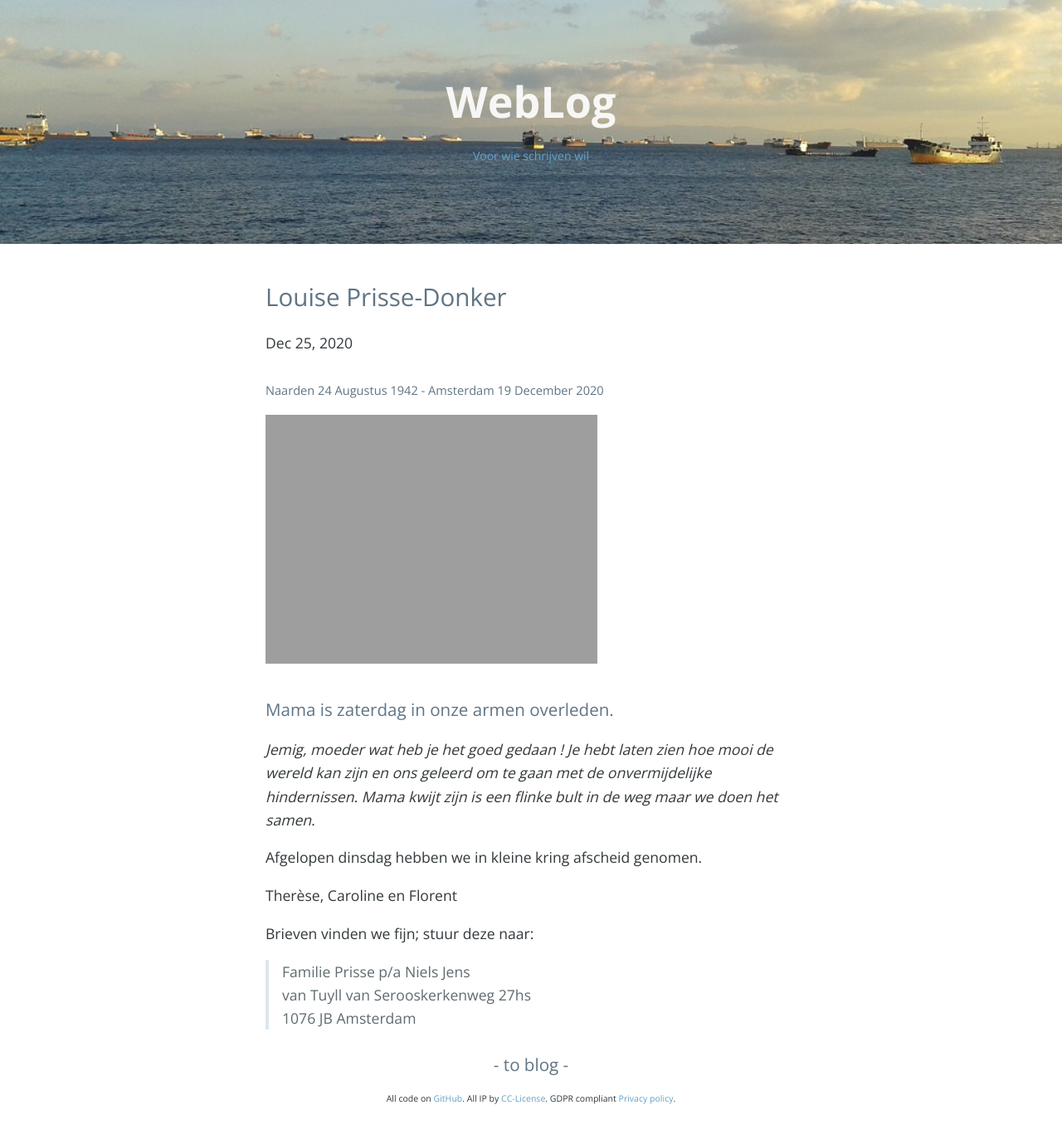
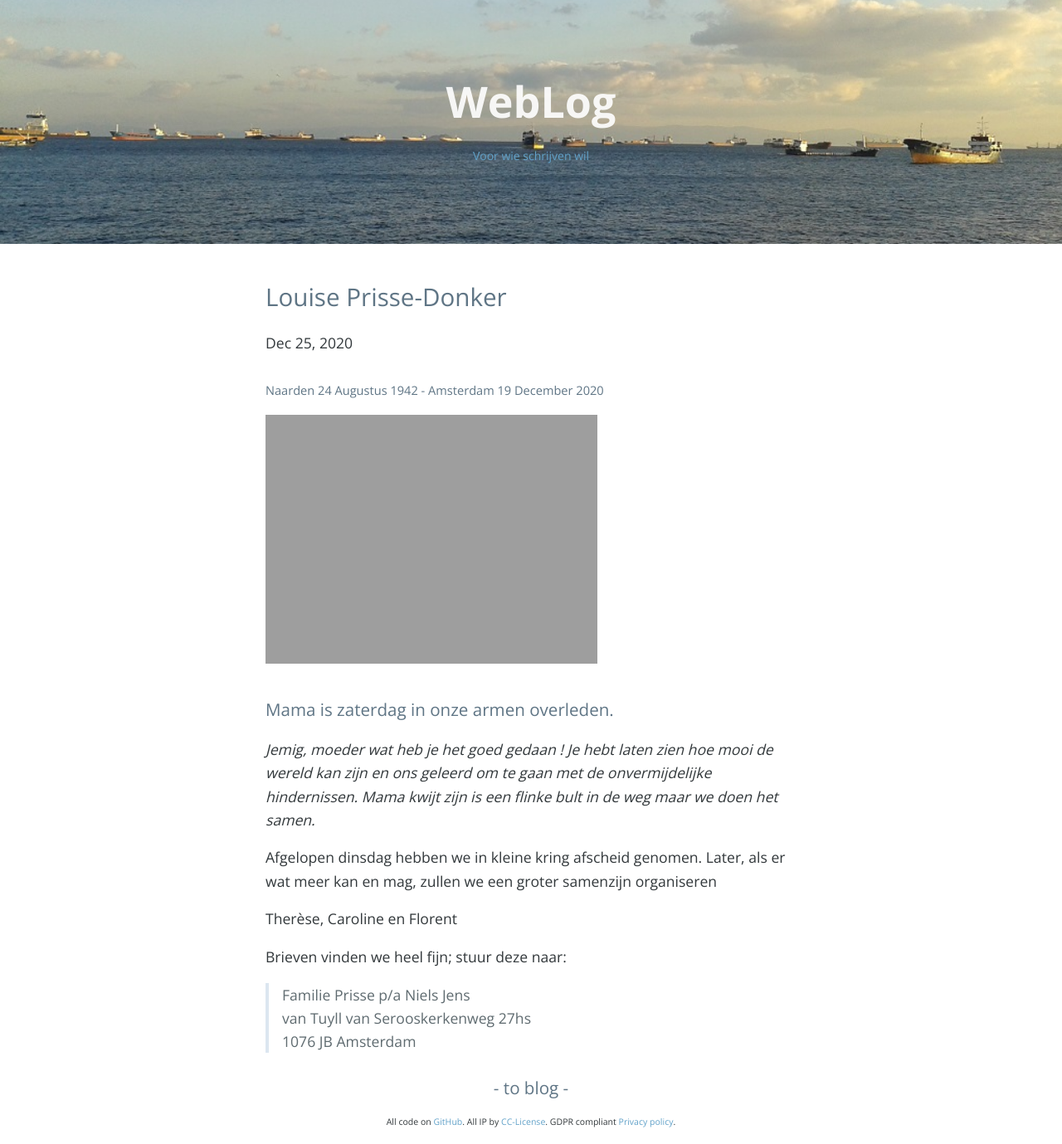
Before and after one commit to fprisse/Weblog, a Jekyll site: the page built from _posts/2020-12-25-louise_post.md, in a window 1280 px wide. Shown: the whole page at 83% size. Built offline with Jekyll 4.4.1, drawn with Linux system fonts in a browser that asks for light colours; nearby versions of some CDN libraries; comment, search, counter and statistics services are not loaded; before the commit the page ends 1351 px from its top, so only the background shows below that.

Commit message:
later covid

```diff
--- a/_posts/2020-12-25-louise_post.md
+++ b/_posts/2020-12-25-louise_post.md
@@ -12,11 +12,11 @@ categories: mama
 
 *Jemig, moeder wat heb je het goed gedaan ! Je hebt laten zien hoe mooi de wereld kan zijn en ons geleerd om te gaan met de onvermijdelijke hindernissen. Mama kwijt zijn is een flinke bult in de weg maar we doen het samen.*
 
-Afgelopen dinsdag hebben we in kleine kring afscheid genomen.
+Afgelopen dinsdag hebben we in kleine kring afscheid genomen. Later, als er wat meer kan en mag, zullen we een groter samenzijn organiseren
 
 Therèse, Caroline en Florent
 
-Brieven vinden we fijn; stuur deze naar:
+Brieven vinden we heel fijn; stuur deze naar:
 
 >Familie Prisse p/a Niels Jens
 van Tuyll van Serooskerkenweg 27hs
```
